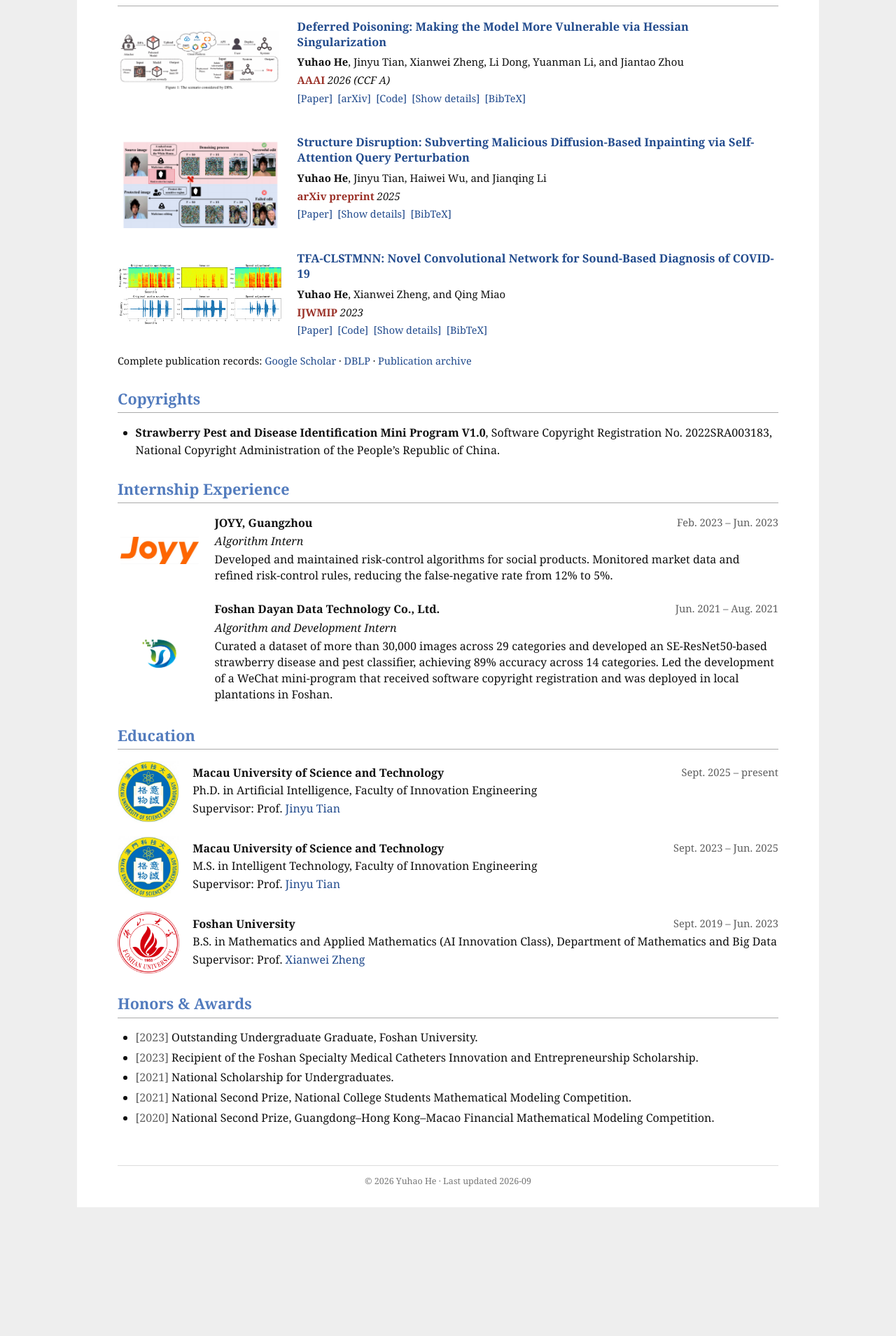
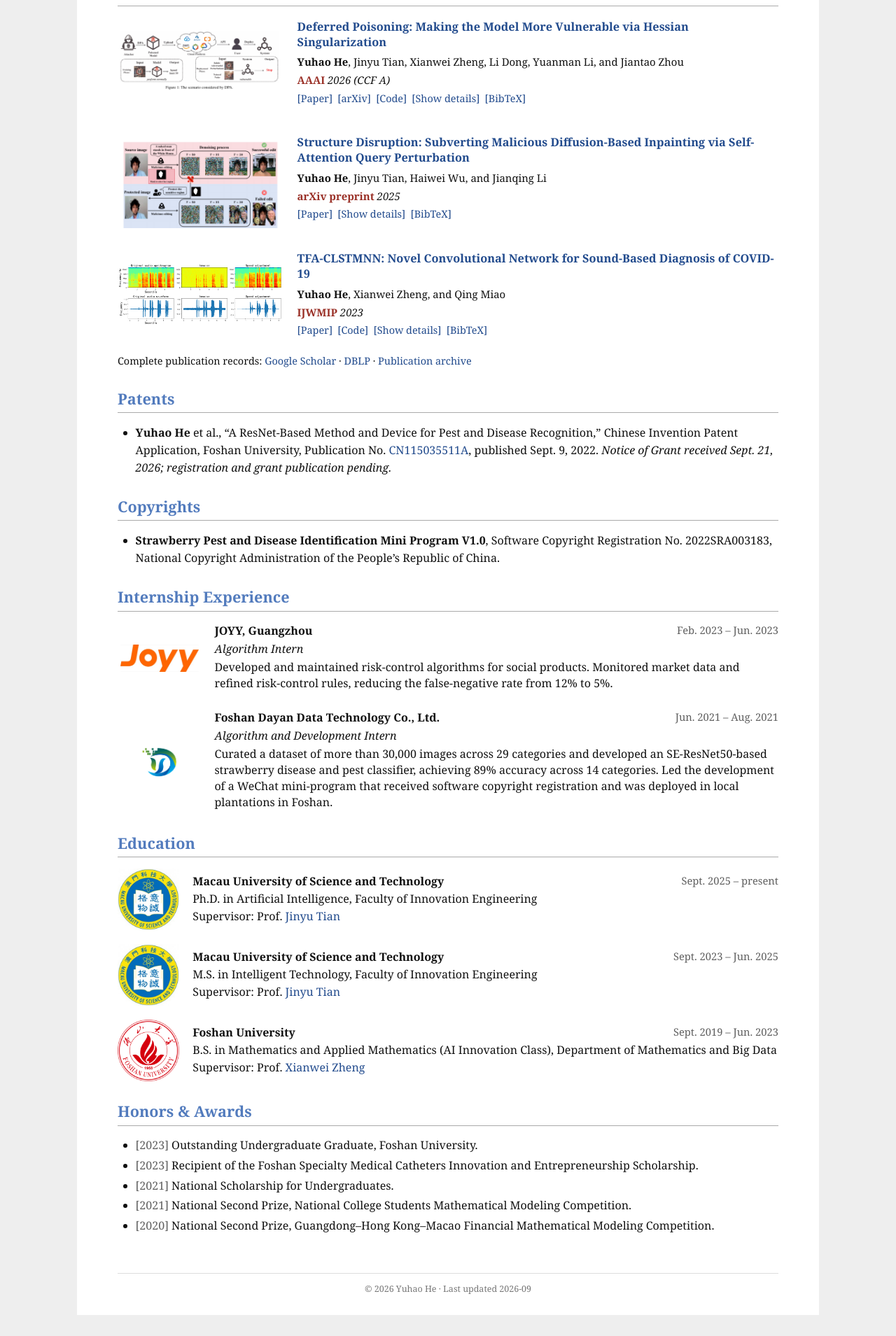
Before and after one commit to Anson-He/Anson-He.github.io, a Jekyll site: the page built from _pages/about.md, in a window 1280 px wide. Shown: the part 723-2632 px from the top of the page at 70% size. Built offline with Jekyll 4.4.1, drawn with Linux system fonts in a browser that asks for light colours; before the commit the page ends 2478 px from its top, so only the background shows below that.

Commit message:
Add pending grant patent to homepage

```diff
--- a/_layouts/default.html
+++ b/_layouts/default.html
@@ -14,7 +14,7 @@
     <meta property="og:url" content="{{ page.url | absolute_url }}">
     <meta property="og:image" content="{{ '/images/google-scholar-avatar.jpg' | absolute_url }}">
     <link rel="icon" type="image/png" sizes="64x64" href="{{ '/images/favicon-yuhao.png' | relative_url }}">
-    <link rel="stylesheet" href="{{ '/assets/css/jemdoc.css' | relative_url }}?v=20260914-2">
+    <link rel="stylesheet" href="{{ '/assets/css/jemdoc.css' | relative_url }}?v=20260925-1">
     {% if page.url == "/" %}
     <script type="application/ld+json">
       {
--- a/_pages/about.md
+++ b/_pages/about.md
@@ -61,6 +61,12 @@ My research works toward secure and trustworthy AI, with a particular interest i
 </div>
 
 <p class="more-link">Complete publication records: <a href="https://scholar.google.com/citations?user=Ug6Zp5IAAAAJ">Google Scholar</a> · <a href="https://dblp.org/pid/257/8328-1.html">DBLP</a> · <a href="{{ '/publications/' | relative_url }}">Publication archive</a></p>
+
+## Patents
+
+<ul class="patent-list">
+  <li><strong>Yuhao He</strong> et al., “A ResNet-Based Method and Device for Pest and Disease Recognition,” Chinese Invention Patent Application, Foshan University, Publication No. <a href="https://patents.google.com/patent/CN115035511A/zh">CN115035511A</a>, published Sept. 9, 2022. <em>Notice of Grant received Sept. 21, 2026; registration and grant publication pending.</em></li>
+</ul>
 
 ## Copyrights
 
--- a/assets/css/jemdoc.css
+++ b/assets/css/jemdoc.css
@@ -309,6 +309,7 @@ pre {
   font-size: 0.92rem;
 }
 
+.patent-list li,
 .copyright-list li {
   line-height: 1.55;
 }
```
